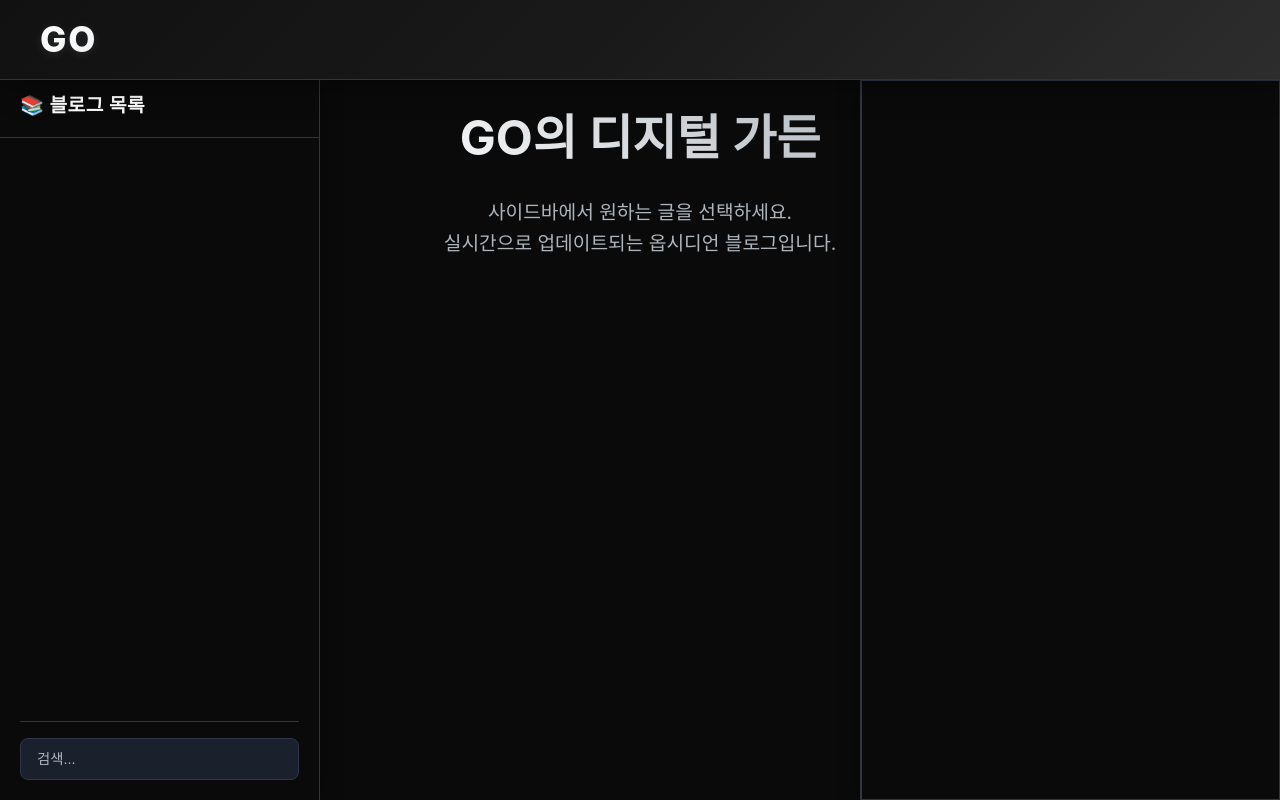
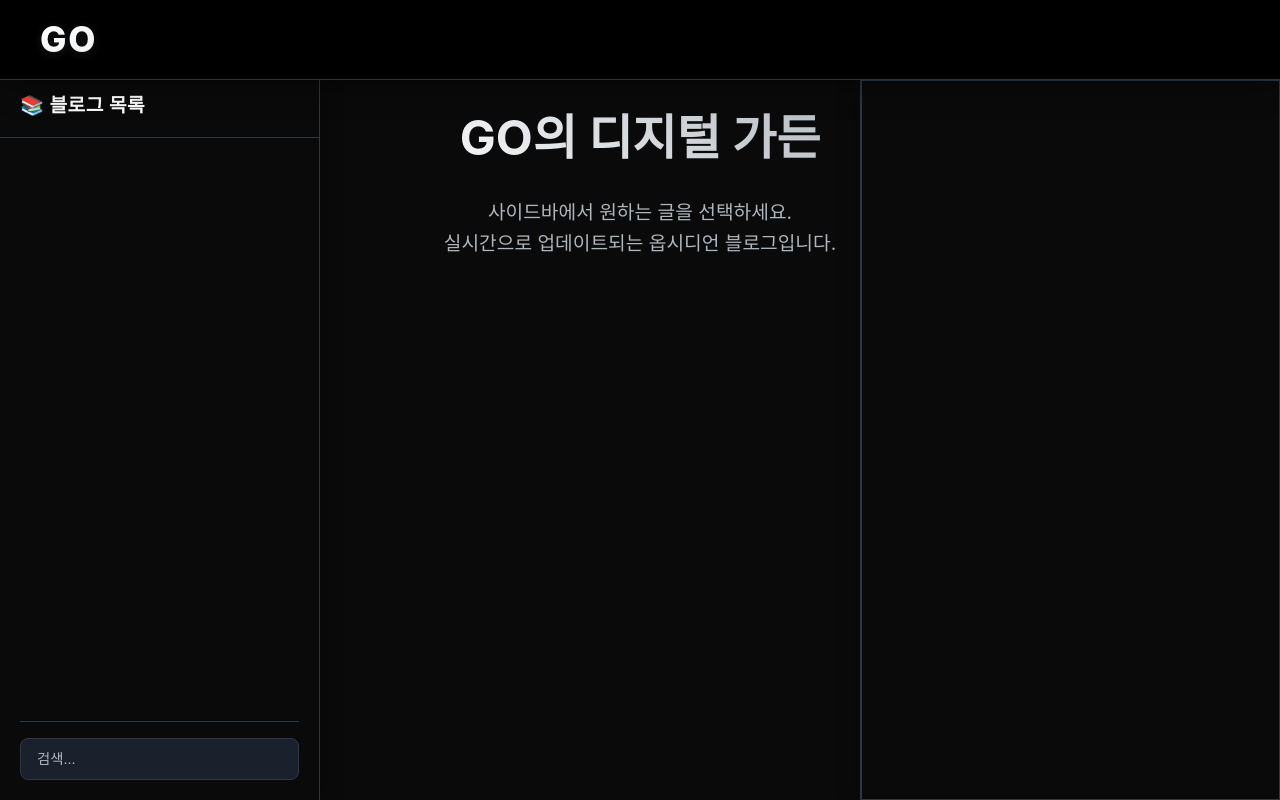
Before and after one commit to Gojaehyeon/obsidianBlog, a website: page index.html in a window 1280 px wide. Drawn offline with nearby package versions, Linux system fonts and the light colour scheme.

Commit message:
feat: 데스크탑 헤더 수정

```diff
--- a/index.html
+++ b/index.html
@@ -68,7 +68,7 @@
       right: 0;
       width: 100%;
       height: 80px;
-      background: linear-gradient(135deg, #111111 0%, #1a1a1a 50%, #2d2d2d 100%);
+      background: #000000;
       border-bottom: 1px solid #333;
       z-index: 9999;
       display: flex;
```
